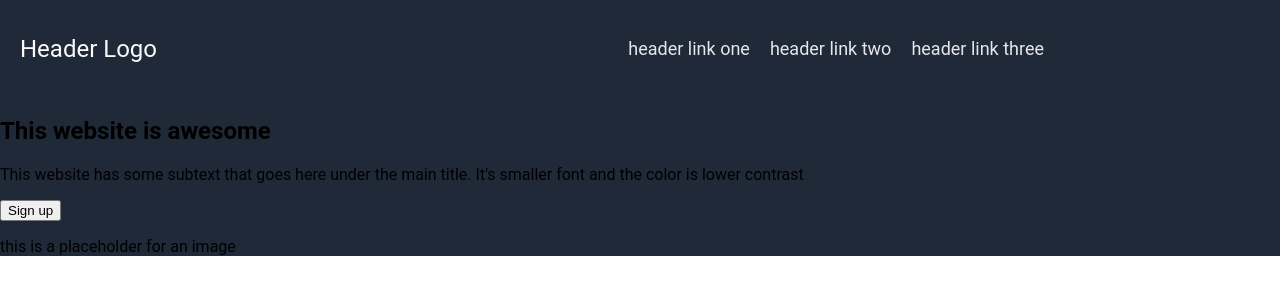
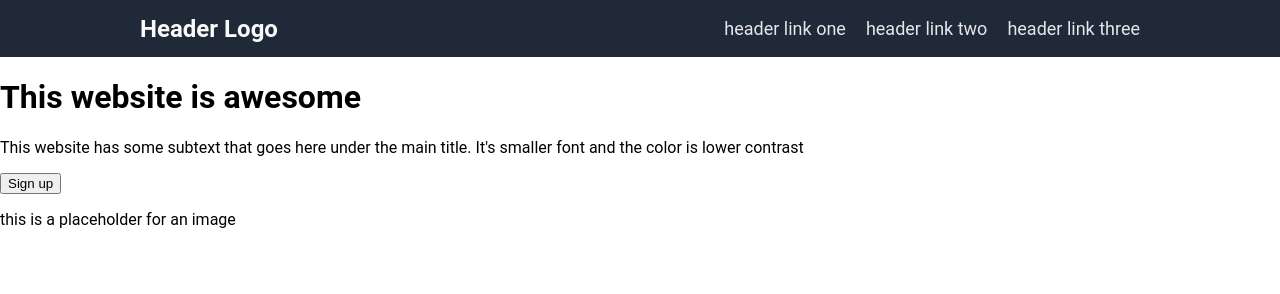
Before and after one commit to BenzzoKrugger/odin-landing-page, a plain HTML site: page index.html in a window 1280 px wide. Drawn offline with Linux system fonts and the light colour scheme.

Commit message:
finished navbar with styling

```diff
--- a/index.html
+++ b/index.html
@@ -7,8 +7,9 @@
     <link rel="stylesheet" href="style.css" />
   </head>
   <body>
-    <section class="blue">
-      <nav class="navbar">
+    <!-- Navbar Section -->
+    <section class="navbar">
+      <nav>
         <div class="logo">Header Logo</div>
         <ul>
           <li>header link one</li>
@@ -16,8 +17,12 @@
           <li>header link three</li>
         </ul>
       </nav>
-      <div class="hero">
-          <div class="hero-left">
+    </section>
+
+    <!-- Hero Section -->
+    <section class="hero"></section>
+    <div class="hero-container">
+      <div class="hero-content">
         <h1>This website is awesome</h1>
         <p>
           This website has some subtext that goes here under the main title.
@@ -25,12 +30,9 @@
         </p>
         <button>Sign up</button>
       </div>
-            <div class="hero-right">
-                <div class="placeholder">
+      <div class="hero-img">
         <p>this is a placeholder for an image</p>
       </div>
     </div>
-        </div>
-    </section>
   </body>
 </html>
--- a/style.css
+++ b/style.css
@@ -12,20 +12,21 @@ ul {
     gap: 20px;
 }
 
-nav.navbar {
-    color: #f9faf8;
+nav {
+    width: 1000px;
     display: flex;
     justify-content: space-between;
     align-items: center;
-    padding: 20px;
-    max-width: 1024px;
-    flex-grow: 1;
 }
 
-section.blue {
-    background-color: #1F2937;
+.navbar, .hero {
+    background-color: #1f2937;
+    display: flex;
+    justify-content: center;
 }
 
 .logo {
     font-size: 24px;
+    color: #f9faf8;
+    font-weight: 600;
 }
```
Lines whose indentation alone changed are shown as unchanged.
